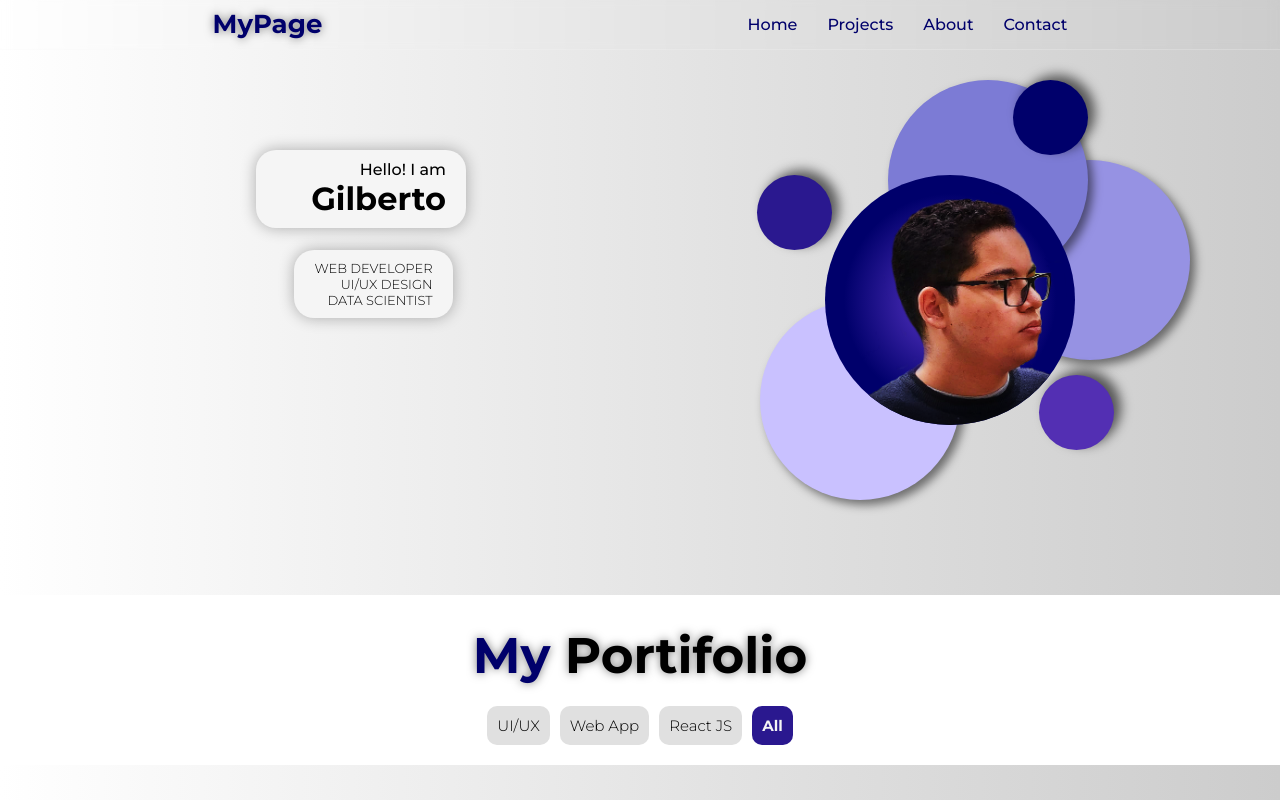
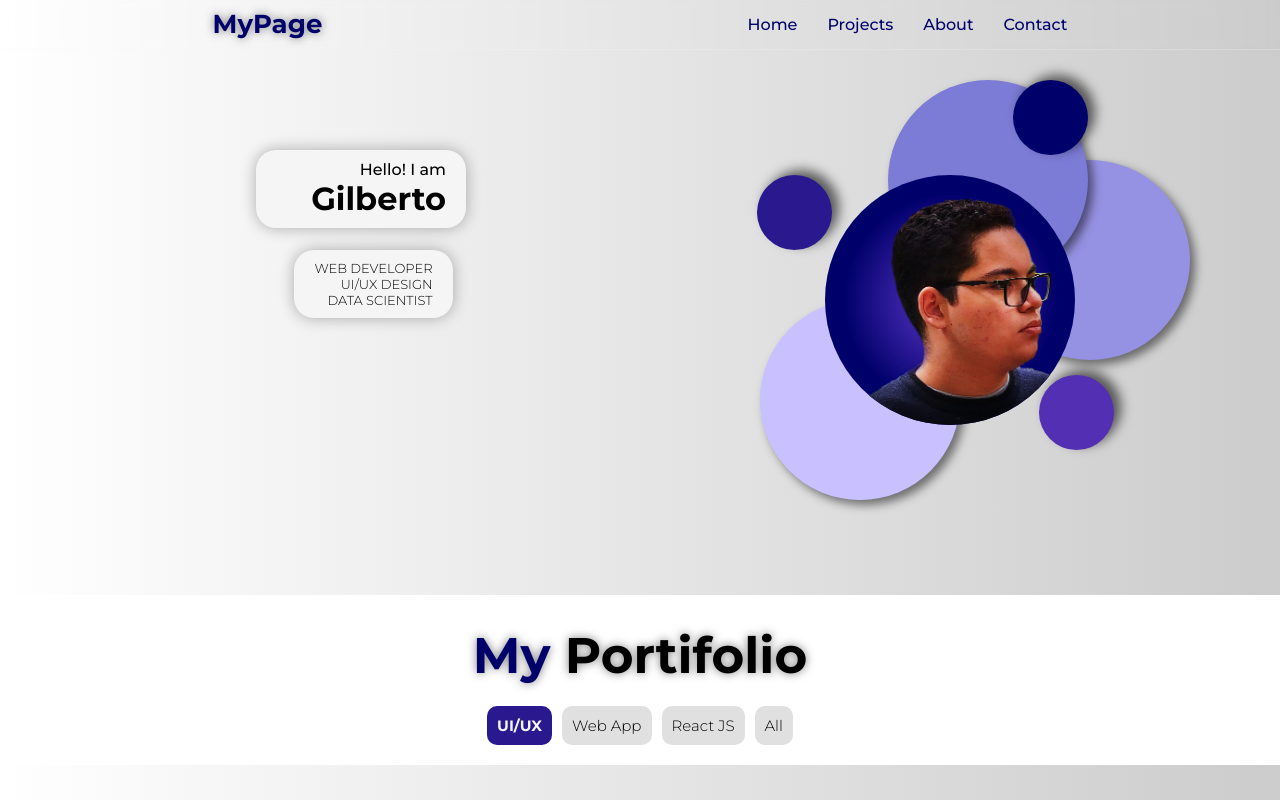
Before and after one commit to Gilbertosr5/MyPage-Official, a plain HTML site: page index.html in a window 1280 px wide. Both pictures are taken after a click on the button "UI/UX". Shown: the top 800 px of the page. Drawn offline with Linux system fonts and the light colour scheme.

Commit message:
Projects Completed

```diff
--- a/index.html
+++ b/index.html
@@ -54,12 +54,16 @@
       </div>
       <div class="pro-principal">
         <div class="pro-nav">
-          <button class="nav-btn" onclick="addProject('ux');">UI/UX</button>
-          <button class="nav-btn" onclick="addProject('web');">Web App</button>
-          <button class="nav-btn" onclick="addProject('react');">
+          <button id="ux" class="nav-btn" onclick="addProject('ux');">
+            UI/UX
+          </button>
+          <button id="web" class="nav-btn" onclick="addProject('web');">
+            Web App
+          </button>
+          <button id="react" class="nav-btn" onclick="addProject('react');">
             React JS
           </button>
-          <button class="nav-btn selected" onclick="addProject('all')">
+          <button id="all" class="nav-btn selected" onclick="addProject('all')">
             All
           </button>
         </div>
--- a/js/script.js
+++ b/js/script.js
@@ -38,6 +38,9 @@ function toggleMenu() {
 function addProject(btn) {
   document.querySelector(".cards").innerHTML = "";
   if (btn == "all") {
+    document.querySelector(".nav-btn.selected").classList.remove("selected");
+    document.querySelector(`#${btn}`).classList.add("selected");
+
     for (let i in projects) {
       document.querySelector(".cards").innerHTML += `<div class="card">
       <div class="card-img">
@@ -54,6 +57,9 @@ function addProject(btn) {
       console.log(`${projects[i].name} added`);
     }
   } else if (btn == "react") {
+    document.querySelector(".nav-btn.selected").classList.remove("selected");
+    document.querySelector(`#${btn}`).classList.add("selected");
+
     for (let i in projects) {
       if (projects[i].category == btn) {
         document.querySelector(".cards").innerHTML += `<div class="card">
@@ -72,6 +78,9 @@ function addProject(btn) {
       }
     }
   } else if (btn == "web") {
+    document.querySelector(".nav-btn.selected").classList.remove("selected");
+    document.querySelector(`#${btn}`).classList.add("selected");
+
     for (let i in projects) {
       if (projects[i].category == btn) {
         document.querySelector(".cards").innerHTML += `<div class="card">
@@ -90,6 +99,9 @@ function addProject(btn) {
       }
     }
   } else if (btn == "ux") {
+    document.querySelector(".nav-btn.selected").classList.remove("selected");
+    document.querySelector(`#${btn}`).classList.add("selected");
+
     for (let i in projects) {
       if (projects[i].category == btn) {
         document.querySelector(".cards").innerHTML += `<div class="card">
@@ -108,6 +120,8 @@ function addProject(btn) {
       }
     }
   }
+  console.log(".");
+  console.log(".");
 }
 
 addProject();
```
